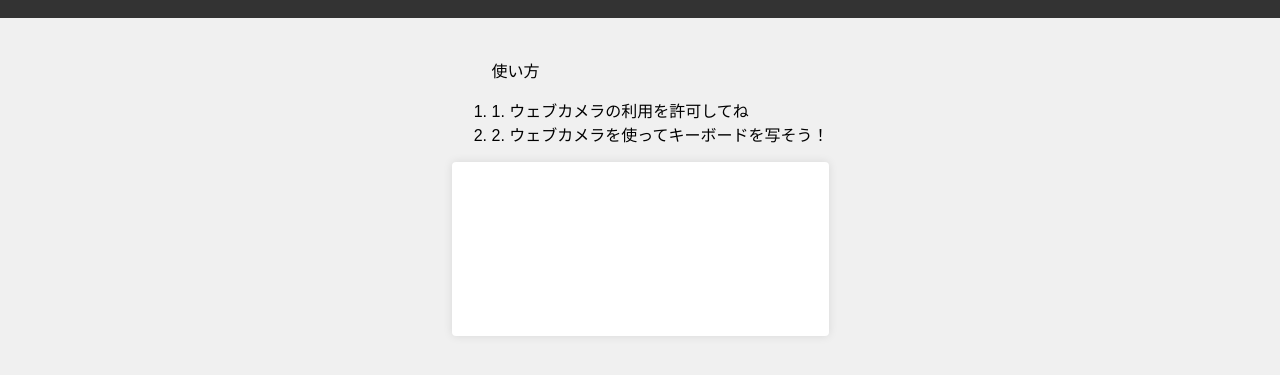
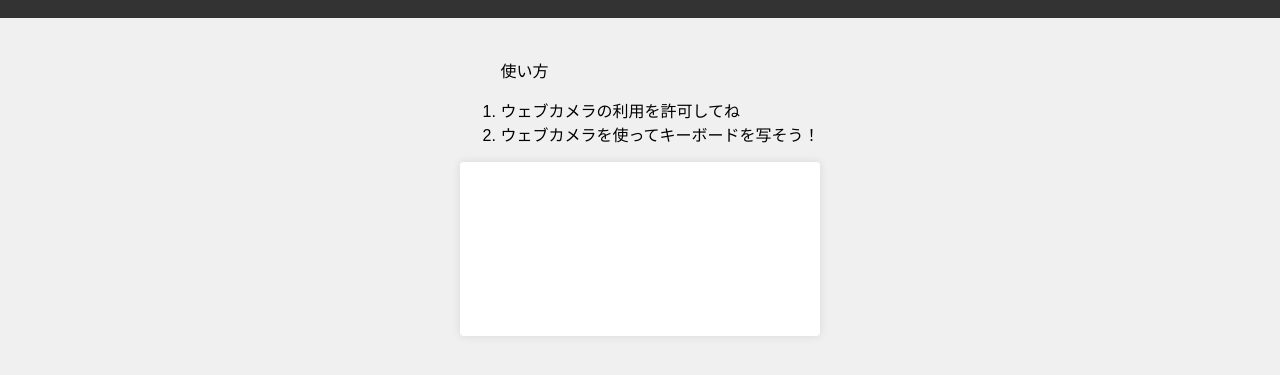
Before and after one commit to chcolte/AIcource-final-assignment, a plain HTML site: page index.html in a window 1280 px wide. Shown: the part 127-502 px from the top of the page. Drawn offline with Linux system fonts and the light colour scheme.

Commit message:
Update index.html

```diff
--- a/index.html
+++ b/index.html
@@ -52,8 +52,8 @@
     <main>
         <ol>
          <p>使い方</p>
-         <li>1. ウェブカメラの利用を許可してね</li>
-         <li>2. ウェブカメラを使ってキーボードを写そう！</li>
+         <li>ウェブカメラの利用を許可してね</li>
+         <li>ウェブカメラを使ってキーボードを写そう！</li>
         </ol>
 
         <div class="canvas-container">
```
